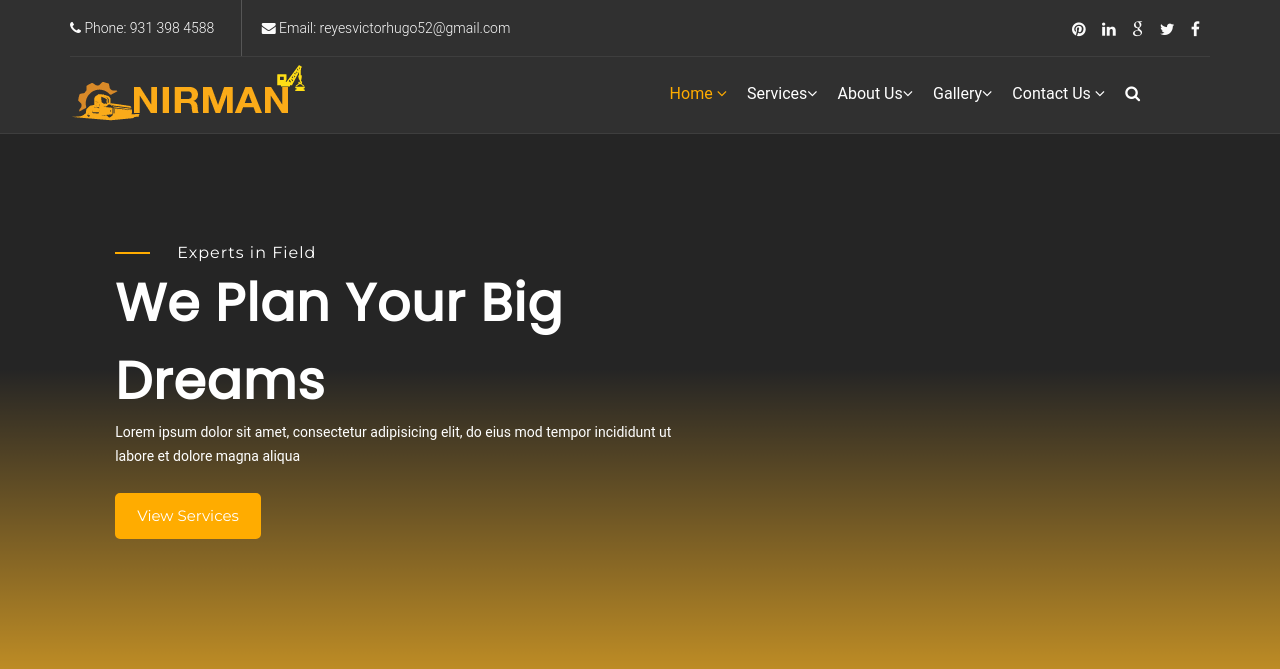
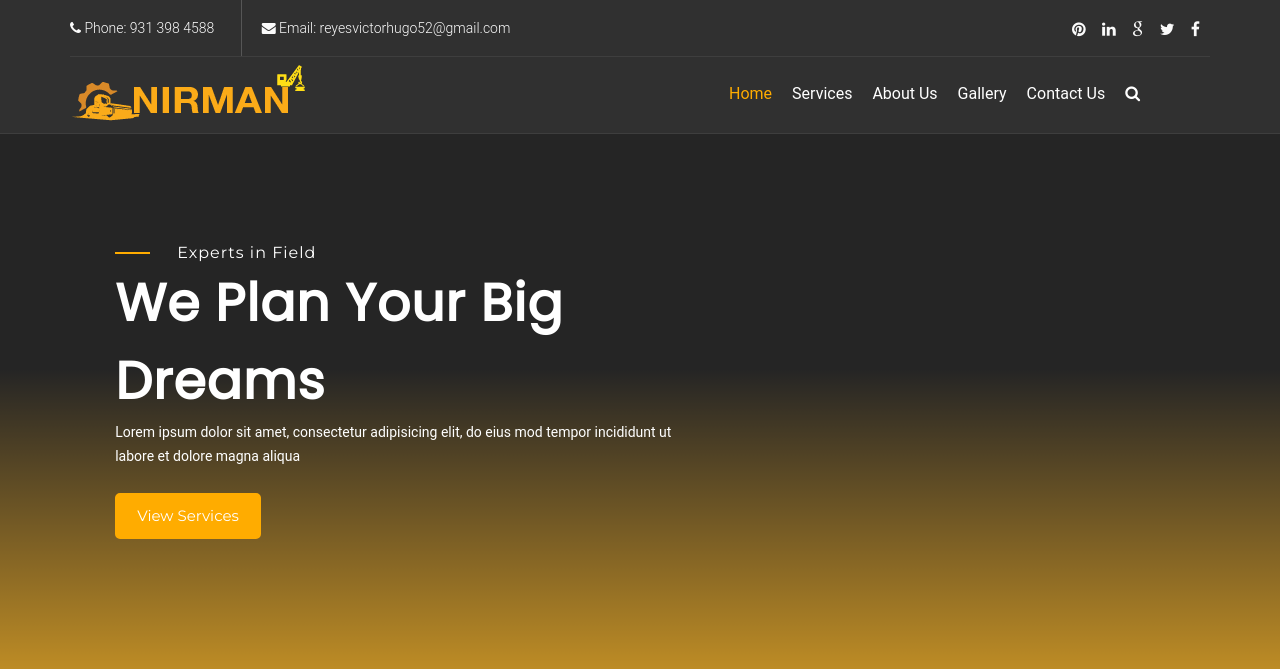
Before and after one commit to dogevevo/gtlawncare, a PHP site: page /index.php in a window 1280 px wide. Shown: the top 669 px of the page. Run offline with PHP 8.4, Linux system fonts and the light colour scheme; some libraries are stand-ins or nearby versions.

Commit message:
Menu Header
Se quitó la flecha del droop down de los botones dle menú

```diff
--- a/php/secction/header.php
+++ b/php/secction/header.php
@@ -116,25 +116,25 @@ elseif ($page_name=='contact.php') {echo "$Company | Contact";}?>
                 <div id="navbar" class="navbar-nav-wrapper pull-right">
                     <ul class="nav navbar-nav navbar-right" id="responsive-menu">
                         <li  class="active">
-                            <a href="index.php">Home <i class="fa fa-angle-down"></i></a>
+                            <a href="index.php">Home  </a>
 
 
                         </li>
                         <li>
-                            <a href="services.php">Services<i class="fa fa-angle-down"></i></a>
+                            <a href="services.php">Services</i></a>
 
                         </li>
                         <li>
-                            <a href="about.php">About Us<i class="fa fa-angle-down"></i></a>
+                            <a href="about.php">About Us</a>
 
                         </li>
                         <li>
-                            <a href="Gallery.php">Gallery<i class="fa fa-angle-down"></i></a>
+                            <a href="Gallery.php">Gallery </a>
 
                         </li>
 
                         <li>
-                            <a href="contact.php">Contact Us <i class="fa fa-angle-down"></i></a>
+                            <a href="contact.php">Contact Us  </a>
 
                         </li>
 
```
